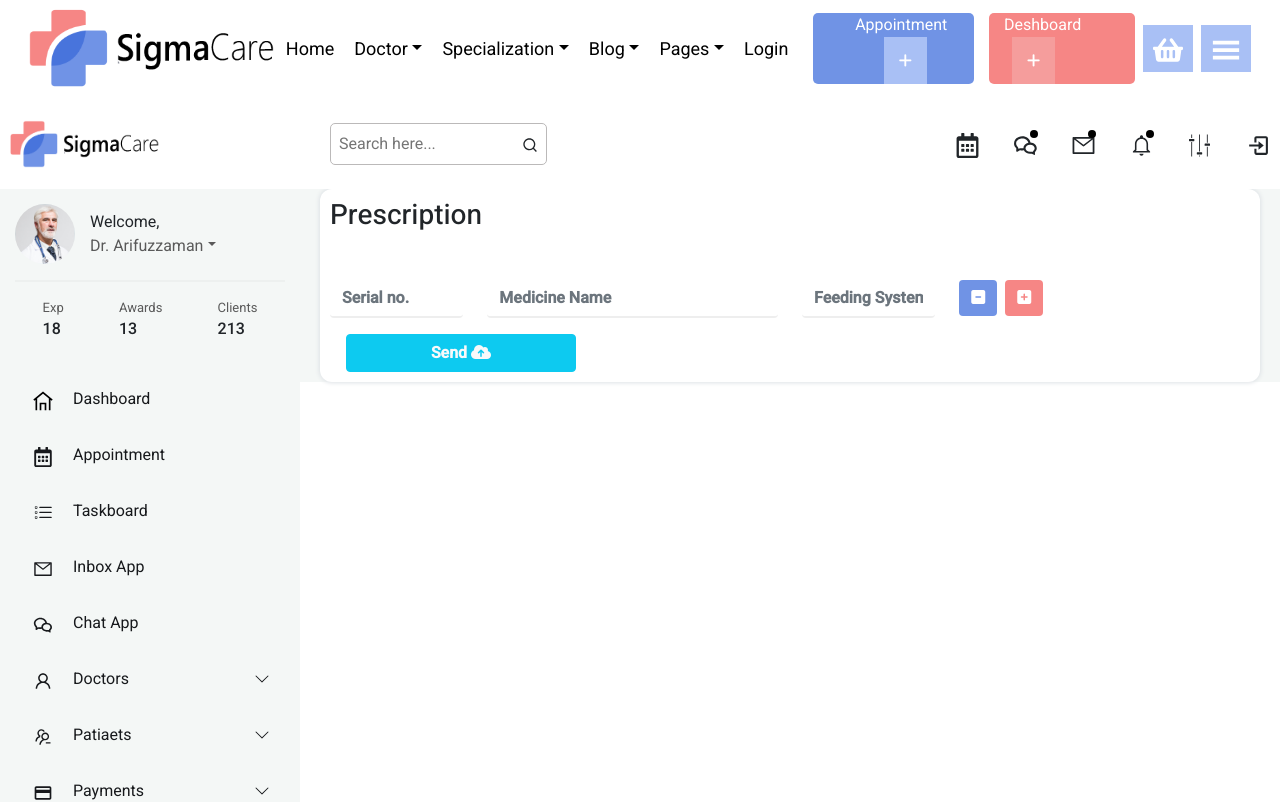
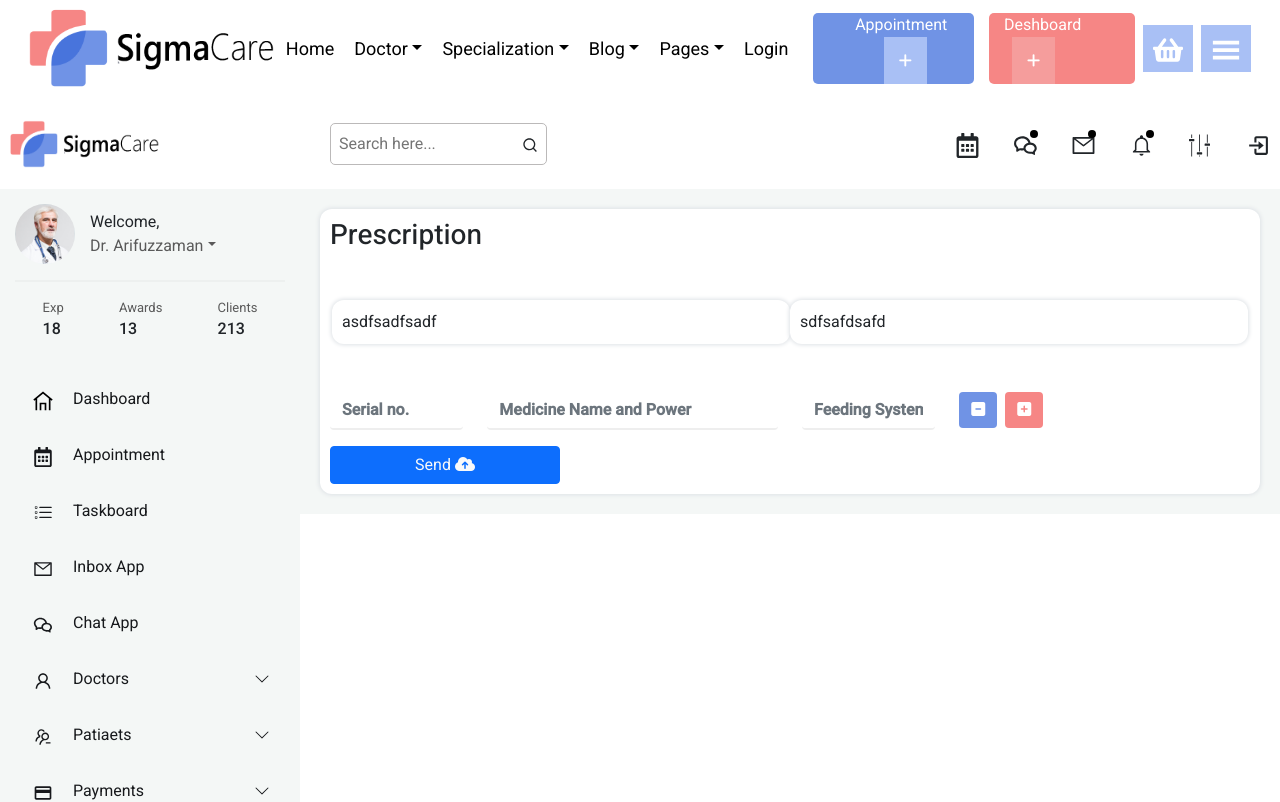
Before and after one commit to ruhulamin77/sigma-hospital-client, a React (Create React App) app: page /dashboard/doctorPrescription in a window 1280 px wide. Shown: the top 802 px of the page. Built offline with nearby package versions, Linux system fonts and the light colour scheme.

Commit message:
edited prescription section

```diff
--- a/src/App.js
+++ b/src/App.js
@@ -3,7 +3,7 @@ import Community from "./components/Community/Community";
 import AdminHomeMain from "./components/Dashboard/AdminDashboard/AdminHome/AdminHomeMain/AdminHomeMain";
 import DashboardMain from "./components/Dashboard/DashboardMain/DashboardMain";
 import AllDoctors from "./components/Dashboard/DoctorsDashboard/AllDoctors/AllDoctors/AllDoctors";
-import DoctorPrescription from "./components/Dashboard/DoctorsDashboard/DoctorPrescription/DoctorPrescription";
+import DoctorPrescription from "./components/Dashboard/DoctorsDashboard/DoctorPrescription/DoctorPrescription/DoctorPrescription";
 import DoctorProfile from "./components/Dashboard/DoctorsDashboard/DoctorProfile/DoctorProfile";
 import Appointment from "./components/Home/Appointment/Appointment";
 import PharmacyHome from "./components/Dashboard/Pharmacy/PharmacyHome/PharmacyHome";
--- /dev/null
+++ b/src/components/Dashboard/DoctorsDashboard/DoctorPrescription/DoctorData/DoctorData.js
@@ -0,0 +1,11 @@
+import React from 'react';
+
+const DoctorData = () => {
+    return (
+        <div>
+            asdfsadfsadf
+        </div>
+    );
+};
+
+export default DoctorData;
--- /dev/null
+++ b/src/components/Dashboard/DoctorsDashboard/DoctorPrescription/DoctorPrescription/DoctorPrescription.css
@@ -0,0 +1,3 @@
+.doctor-patient{
+    margin: 0 2px;
+}
--- a/src/components/Dashboard/DoctorsDashboard/DoctorPrescription/DoctorPrescription.js
+++ b/src/components/Dashboard/DoctorsDashboard/DoctorPrescription/DoctorPrescription/DoctorPrescription.js
@@ -1,5 +1,9 @@
 import React, { useState } from 'react';
 import { Button, Card, Form } from 'react-bootstrap';
+import Swal from 'sweetalert2';
+import DoctorData from '../DoctorData/DoctorData';
+import PatientData from '../PatientData/PatientData';
+import './DoctorPrescription.css';
 
 const DoctorPrescription = () => {
     const [inputFields, setInputFields] = useState([
@@ -14,25 +18,50 @@ const DoctorPrescription = () => {
 
     const handleSubmit = e => {
         e.preventDefault();
-        console.log("worked");
-        console.log(inputFields);
+        const press = inputFields.map(pres => (
+            fetch('http://localhost:7050/prescription', {
+                method: "POST",
+                headers: { "content-type": "application/json" },
+                body: JSON.stringify(pres)
+            })
+                .then(res => res.json())
+                .then(data => {
+                    if (data.insertedId) {
+                        Swal.fire(
+                            'Good job!',
+                            "A doctor has been successfully added!",
+                            'success'
+                        )
+                    }
+                })
+        ));
+
     }
 
     const handleAddFields = () => {
-        setInputFields([...inputFields, { number: "", medicineName: "", feedingSystem: "" }])
+        setInputFields([...inputFields, { number: "", medicineName: "", feedingSystem: "" }]);
     }
 
     const handleRemoveFields = (index) => {
         const values = [...inputFields];
-        values.splice(index, 1);
+        values.splice(index + 1, 1);
         setInputFields(values);
     }
 
     return (
-        <div style={{ backgroundColor: "#F4F7F6", padding: "0 20px" }}>
+        <div style={{ backgroundColor: "#F4F7F6", padding: "20px" }}>
+
             <Card className="card-control2">
                 <h3 className='mb-5'>Prescription</h3>
                 <Form onSubmit={handleSubmit}>
+                    <div className='row doctor-patient mb-5'>
+                        <Card className='col-12 col-md-6 card-control2'>
+                            <DoctorData />
+                        </Card>
+                        <Card className='col-12 col-md-6 card-control2'>
+                            <PatientData />
+                        </Card>
+                    </div>
                     {inputFields.map((inputField, index) => (
                         <div key={index} className="row">
                             <Form.Group className="col-12 col-md-2 mb-3" controlId="exampleForm.ControlInput1">
@@ -47,7 +76,7 @@ const DoctorPrescription = () => {
                             <Form.Group className="col-12 col-md-4 mb-3" controlId="exampleForm.ControlInput1">
                                 <Form.Control
                                     type="text"
-                                    placeholder="Medicine Name"
+                                    placeholder="Medicine Name and Power"
                                     name='medicineName'
                                     value={inputField.medicineName}
                                     onChange={e => handleChangeInput(index, e)}
@@ -69,7 +98,7 @@ const DoctorPrescription = () => {
                         </div>
                     ))}
                 </Form>
-                <Button onClick={handleSubmit} className='btn btn-info ms-3 w-25 text-light fw-bold'>Send <i className="fas fa-cloud-upload-alt"></i></Button>
+                <Button onClick={handleSubmit} className='btn btn-primary w-25 text-light'>Send <i className="fas fa-cloud-upload-alt"></i></Button>
             </Card>
         </div >
     );
--- /dev/null
+++ b/src/components/Dashboard/DoctorsDashboard/DoctorPrescription/PatientData/PatientData.js
@@ -0,0 +1,11 @@
+import React from 'react';
+
+const PatientData = () => {
+    return (
+        <div>
+            sdfsafdsafd
+        </div>
+    );
+};
+
+export default PatientData;
```
